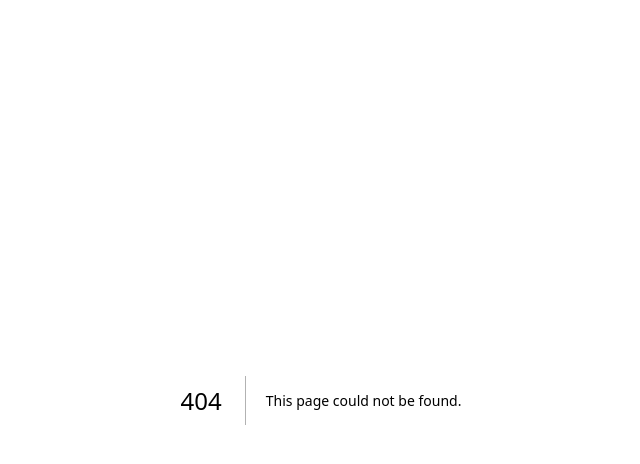
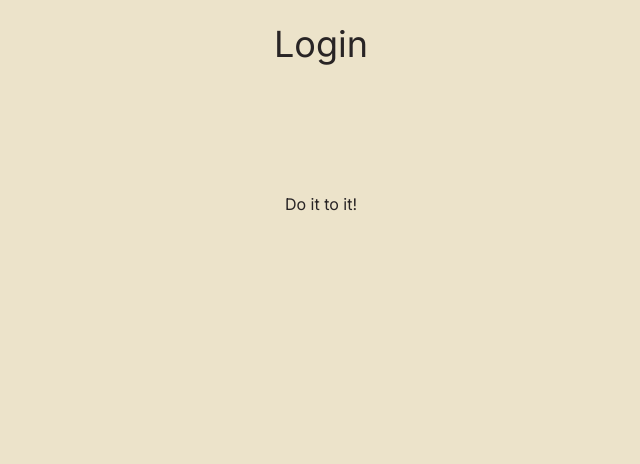
Before and after one commit to kensodemann-projects/recreation-planner, a Next.js app: page /login in a window 1280 px wide. Before the commit this address had no page. Shown: the top 464 px of the page, without its empty margins (319-959 px from the left). Built offline with nearby package versions, Linux system fonts and the light colour scheme.

Commit message:
add the login route

```diff
--- /dev/null
+++ b/app/login/page.tsx
@@ -0,0 +1,13 @@
+import Link from 'next/link';
+import PageHeader from '../ui/page-header';
+
+const LoginPage = () => {
+  return (
+    <main className="flex flex-col h-screen items-center p-6 gap-32">
+      <PageHeader>Login</PageHeader>
+      <Link href="/adventure">Do it to it!</Link>
+    </main>
+  );
+};
+
+export default LoginPage;
--- a/app/page.tsx
+++ b/app/page.tsx
@@ -1,13 +1,12 @@
 import Image from 'next/image';
 import { ArrowRightIcon } from '@heroicons/react/24/outline';
 import Link from 'next/link';
+import PageHeader from './ui/page-header';
 
 export default function Home() {
   return (
     <main className="flex min-h-screen flex-col items-center justify-top p-6 gap-8">
-      <header>
-        <h1 className="text-4xl">Recreation Planner</h1>
-      </header>
+      <PageHeader> Recreation Planner </PageHeader>
       <div className="flex flex-row justify-center">
         <Image
           src="/indy-car.jpg"
--- /dev/null
+++ b/app/ui/page-header.tsx
@@ -0,0 +1,9 @@
+const PageHeader = ({ children }: { children: string }) => {
+  return (
+    <header>
+      <h1 className="text-4xl">{children}</h1>
+    </header>
+  );
+};
+
+export default PageHeader;
```
Also changed, not shown: 1 other file (tests, documents, lock files or other folders).
